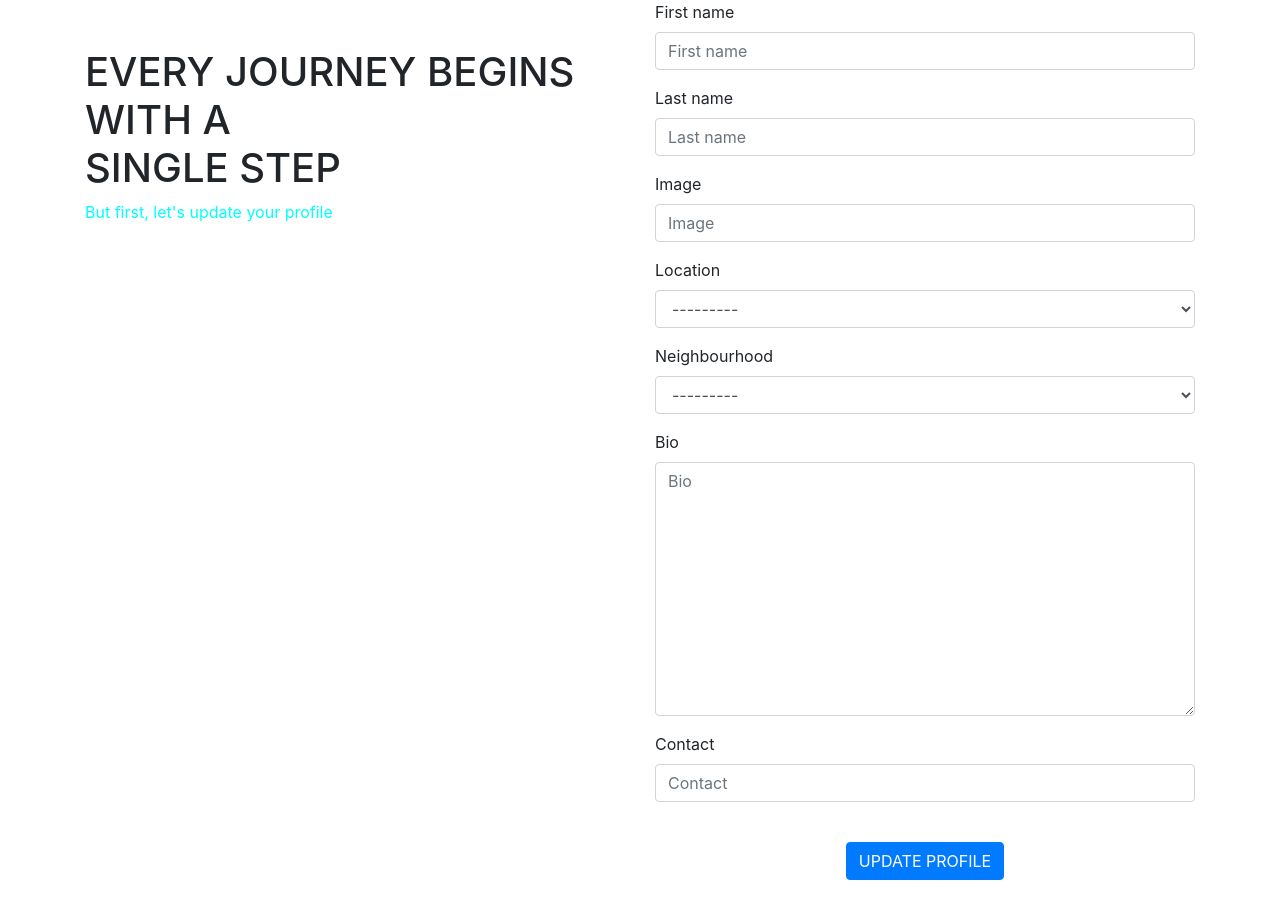
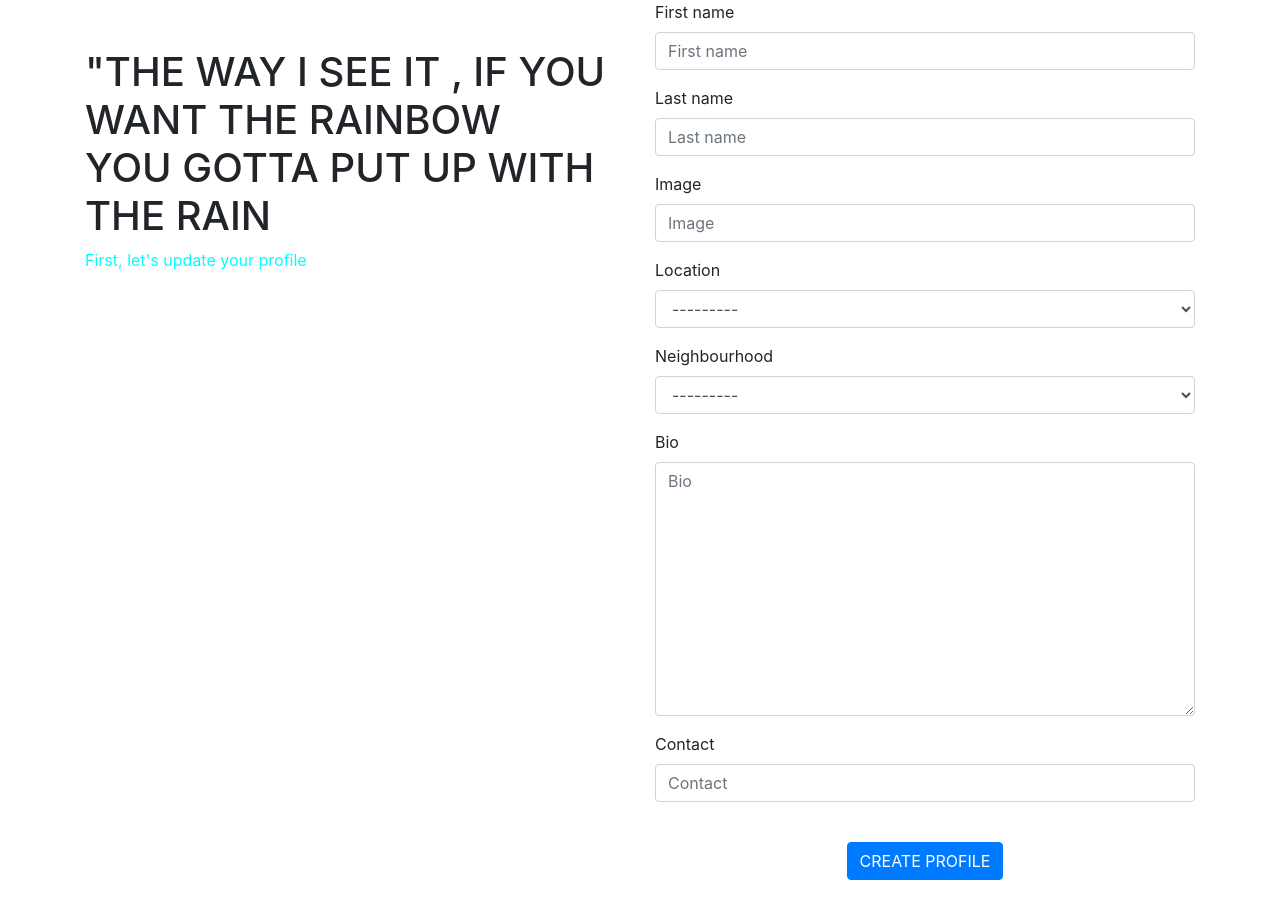
Before and after one commit to clarametto/Neighbor-Hood, a Django app: page /create_profile in a window 1280 px wide. Run offline with Django 3.2, Linux system fonts and the light colour scheme; the visitor is signed in with stand-in values (Sample User, id 1); data that the repository does not hold is empty; some libraries are stand-ins or nearby versions.

Commit message:
updated profile

```diff
--- a/hood/templates/create_profile.html
+++ b/hood/templates/create_profile.html
@@ -6,17 +6,17 @@
     <div class="row">
         <div class="col-lg-6 col-md-6 col-sm-6">
             <div class="mt-5">
-            <h1 class="heading-profile">EVERY JOURNEY BEGINS <br> WITH A <br> SINGLE STEP</h1>
-            <p class="profile-text">But first, let's update your profile</p>
+            <h1 class="heading-profile">"THE WAY I SEE IT , IF YOU WANT THE RAINBOW<br>YOU GOTTA PUT UP WITH THE RAIN </h1>
+            <p class="profile-text">First, let's update your profile</p>
         </div>
         </div>
         <div class="col-lg-6 col-md-6 col-sm-6">
             <div class="prof-body">
-                <form action="{% url 'update_profile'%}" method="post" enctype="multipart/form-data">
+                <form action="{% url 'create_profile'%}" method="post" enctype="multipart/form-data">
                     {% csrf_token %}
                     {% bootstrap_form form%}
                     <div class="form-group text-center">
-                        <input type="submit" class="m-4 btn btn-primary login-btn" value="UPDATE PROFILE">
+                        <input type="submit" class="m-4 btn btn-primary login-btn" value="CREATE PROFILE">
                     </div>
                     <input type="hidden" name="next" value="{{next}}">
                 </form>
```
